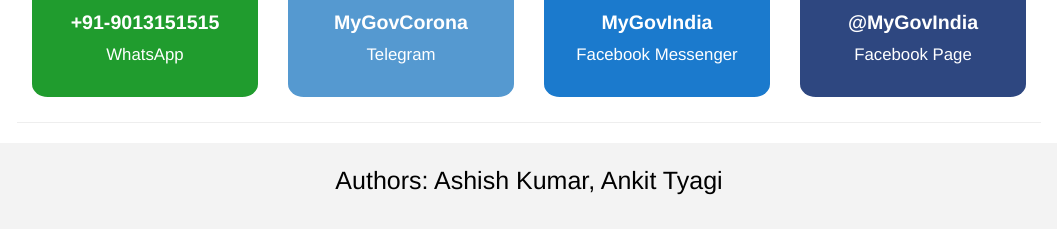
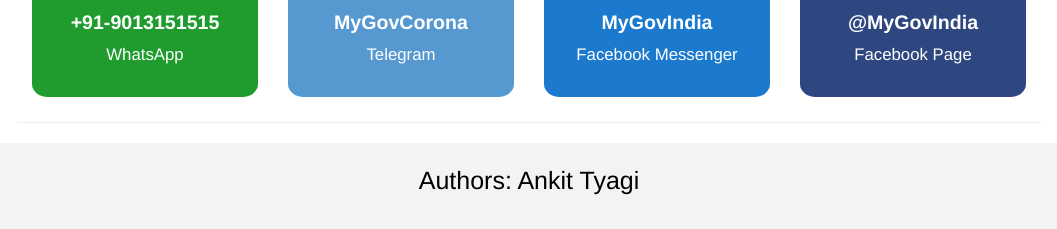
Before and after one commit to Ankittyagi003/covid.github.io, a plain HTML site: page index.html in a window 1280 px wide. Shown: the part 3139-3368 px from the top of the page, without its empty margins (111-1168 px from the left). Drawn offline with Linux system fonts and the light colour scheme.

Commit message:
add only Ankit

```diff
--- a/index.html
+++ b/index.html
@@ -225,7 +225,7 @@
 	</div>
 
 	<footer>
-		<p>Authors: <a href="http://www.covid19.co" target="_blank"> Ashish Kumar</a>, Ankit Tyagi </p>
+		<p>Authors: <a href="http://www.covid19.co" target="_blank">  Ankit Tyagi</a></p>
 	</footer>
 
 
```
Also changed, not shown: page2.html (+1 -1 lines).
